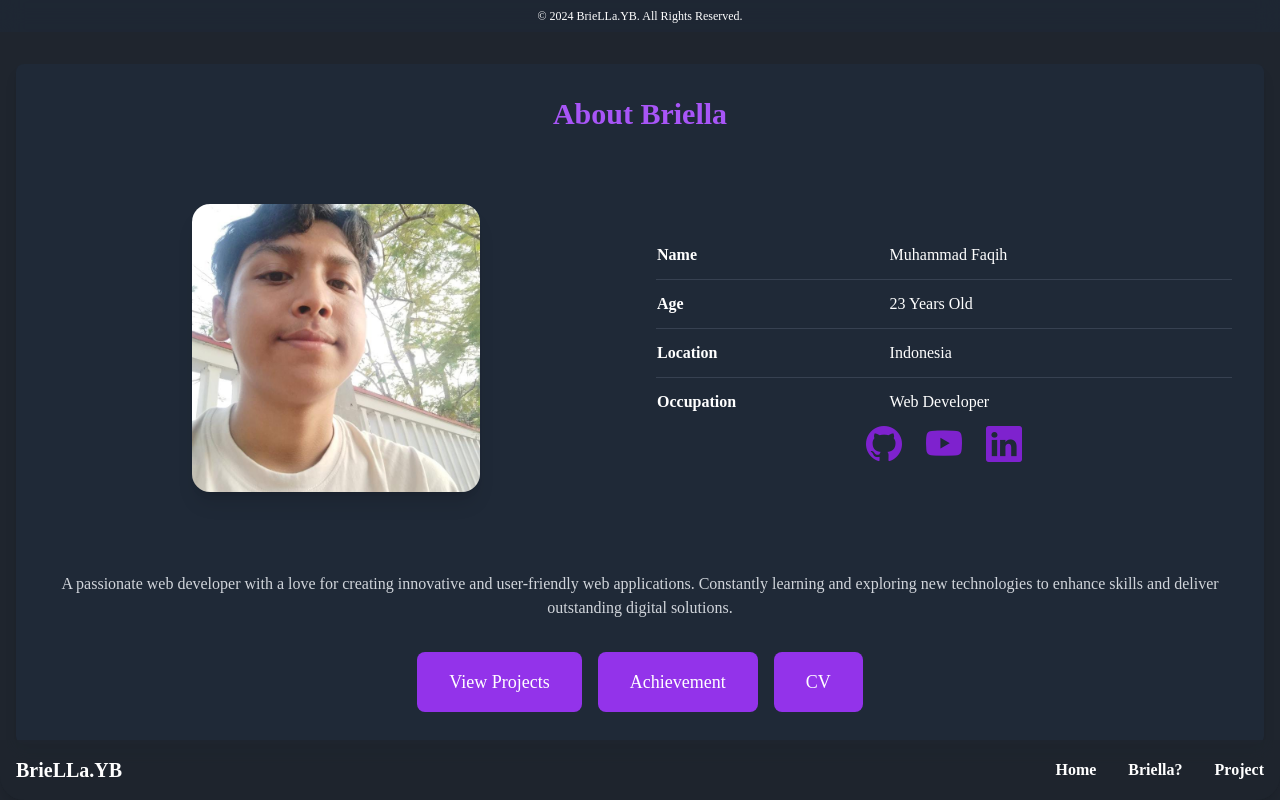
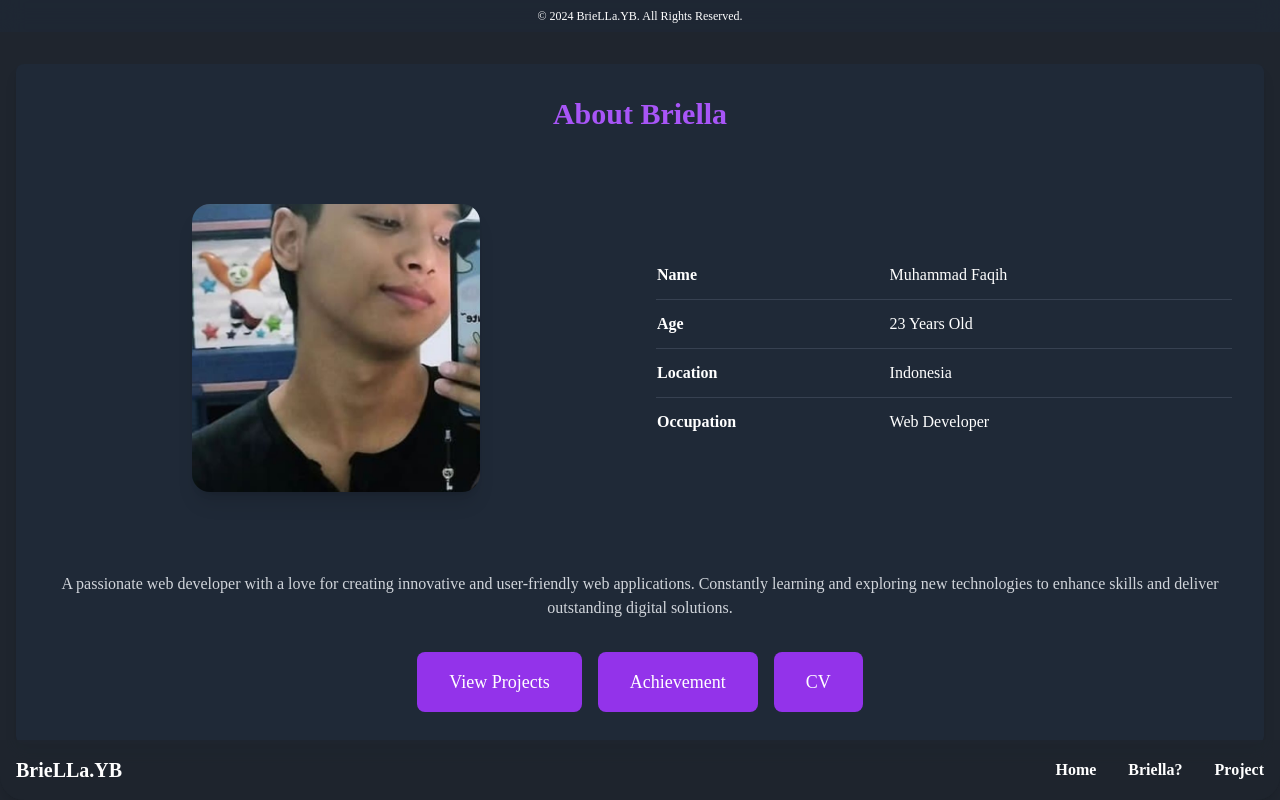
Before and after one commit to briellaYourBae/byb, a website: page biodata.html in a window 1280 px wide. Drawn offline with nearby package versions, Linux system fonts and the light colour scheme.

```diff
--- a/biodata.html
+++ b/biodata.html
@@ -4,7 +4,6 @@
     <meta charset="UTF-8">
     <meta name="viewport" content="width=device-width, initial-scale=1.0">
     <title>BrieLLa</title>
-    <link href="https://cdn.jsdelivr.net/npm/bootstrap-icons@1.10.5/font/bootstrap-icons.css" rel="stylesheet">
     <script src="https://cdn.tailwindcss.com"></script>
     <link rel="icon" href="assets/images/logo.png" type="image">
 </head>
@@ -52,7 +51,7 @@
             <div class="grid md:grid-cols-2 gap-8 items-center">
                 <div>
                      <!-- Gambar diperbesar dan tetap berbentuk bulat -->
-                <img src="./public/img/admin01.jpeg" alt="Briella" class="rounded-3xl scale-75 w-96 h-96 mx-auto object-cover shadow-xl">
+                <img src="./public/img/admin02.jpeg" alt="Briella" class="rounded-3xl scale-75 w-96 h-96 mx-auto object-cover shadow-xl">
                 </div>
 
                 <div>
```
Also changed, not shown: index.html (+0 -1 lines), project.html (+0 -1 lines).
